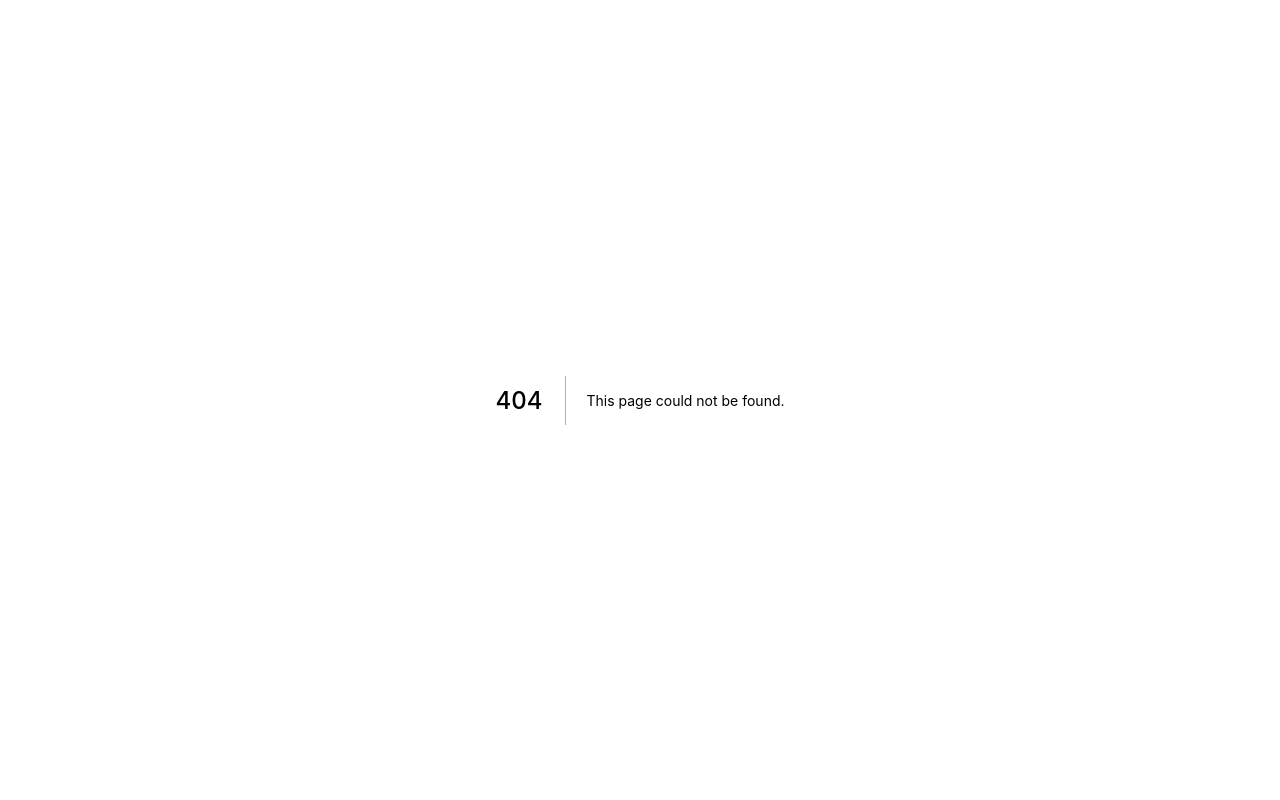
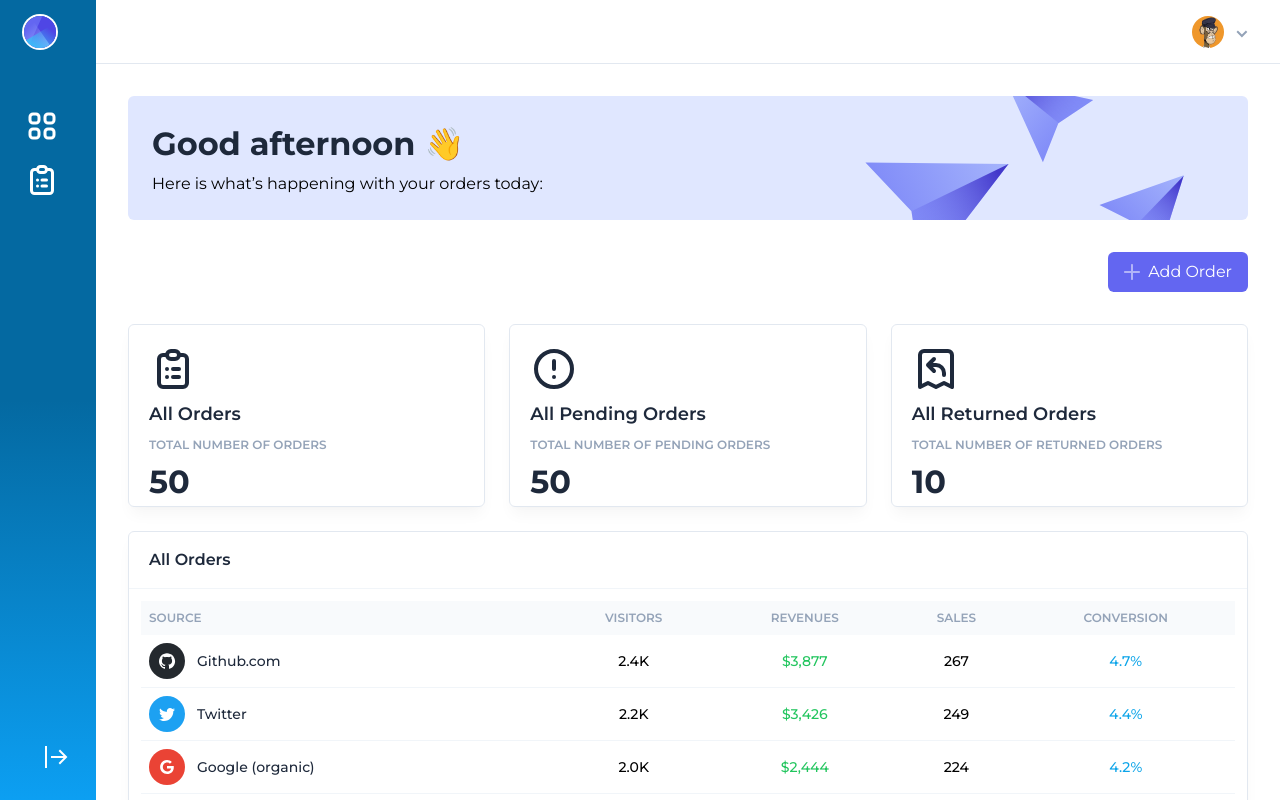
Before and after one commit to mendsalbert/schain, a Next.js app: page /dashboard/customer in a window 1280 px wide. Before the commit this address had no page. Built offline with nearby package versions, Linux system fonts and the light colour scheme.

Commit message:
schain ui

```diff
--- a/components/adminPartials/dashboard/OdersCards.jsx
+++ b/components/adminPartials/dashboard/OdersCards.jsx
@@ -3,7 +3,7 @@ import React from "react";
 
 function OrdersCard() {
   return (
-    <div className="flex flex-col col-span-full sm:col-span-6 xl:col-span-4 bg-white shadow-lg rounded-sm border border-slate-200">
+    <div className="flex flex-col col-span-full sm:col-span-6 xl:col-span-4 bg-white shadow-lg rounded-md border border-slate-200">
       <div className="px-5 pt-5">
         <header className="flex justify-between items-start mb-2">
           <ClipboardListIcon className="h-12 text-slate-800" />
--- a/components/adminPartials/dashboard/OrderCancelCard.jsx
+++ b/components/adminPartials/dashboard/OrderCancelCard.jsx
@@ -3,7 +3,7 @@ import React from "react";
 
 function OrderCancelCard() {
   return (
-    <div className="flex flex-col col-span-full sm:col-span-6 xl:col-span-4 bg-white shadow-lg rounded-sm border border-slate-200">
+    <div className="flex flex-col col-span-full sm:col-span-6 xl:col-span-4 bg-white shadow-lg rounded-md border border-slate-200">
       <div className="px-5 pt-5">
         <header className="flex justify-between items-start mb-2">
           <ReceiptRefundIcon className="h-12 text-slate-800" />
--- a/components/adminPartials/dashboard/Orders.jsx
+++ b/components/adminPartials/dashboard/Orders.jsx
@@ -2,7 +2,7 @@ import React from "react";
 
 function Orders() {
   return (
-    <div className="col-span-full xl:col-span-12 bg-white shadow-lg w-full rounded-sm border border-slate-200">
+    <div className="col-span-full xl:col-span-12 bg-white shadow-lg w-full rounded-md border border-slate-200">
       <header className="px-5 py-4 border-b border-slate-100">
         <h2 className="font-semibold text-slate-800">All Orders</h2>
       </header>
--- a/components/adminPartials/dashboard/OrdersPendingCard.jsx
+++ b/components/adminPartials/dashboard/OrdersPendingCard.jsx
@@ -3,7 +3,7 @@ import React from "react";
 
 function OrdersPendingCard() {
   return (
-    <div className="flex flex-col col-span-full sm:col-span-6 xl:col-span-4 bg-white shadow-lg rounded-sm border border-slate-200">
+    <div className="flex flex-col col-span-full sm:col-span-6 xl:col-span-4 bg-white shadow-lg rounded-md border border-slate-200">
       <div className="px-5 pt-5">
         <header className="flex justify-between items-start mb-2">
           <ExclamationCircleIcon className="h-12 text-slate-800" />
--- a/components/adminPartials/dashboard/WelcomeBanner.jsx
+++ b/components/adminPartials/dashboard/WelcomeBanner.jsx
@@ -2,7 +2,7 @@ import React from "react";
 
 function WelcomeBanner() {
   return (
-    <div className="relative bg-indigo-100 p-4 sm:p-6 rounded-sm overflow-hidden mb-8">
+    <div className="relative bg-indigo-100 p-4 sm:p-6 rounded-md overflow-hidden mb-8">
       {/* Background illustration */}
       <div
         className="absolute right-0 top-0 -mt-4 mr-16 pointer-events-none hidden xl:block"
--- a/pages/admin/customer/Dashboard.jsx
+++ b/pages/dashboard/customer/index.jsx
@@ -41,7 +41,6 @@ function Dashboard() {
             </div>
             <div className="grid grid-cols-12 gap-6">
               <OrdersCard />
-
               <OrdersPendingCard />
               <OrderCancelCard />
               <Orders />
```
Also changed, not shown: pages/dashboard/customer/Olddashboard.tsx (renamed from pages/admin/customer/index.tsx).
